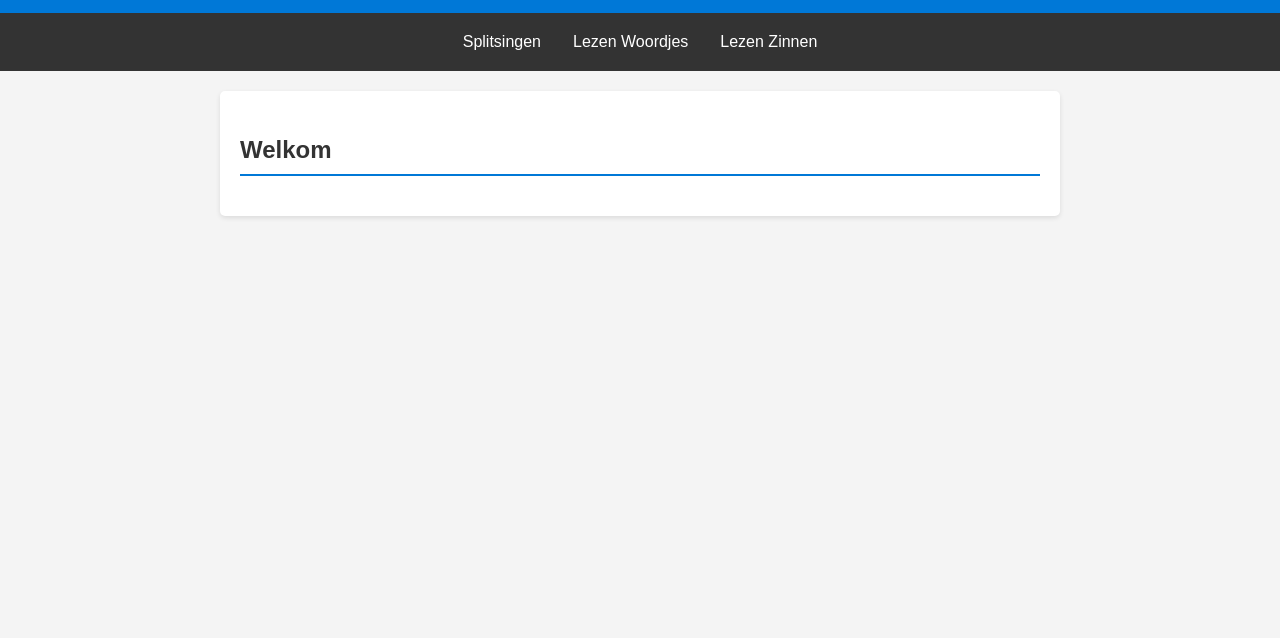
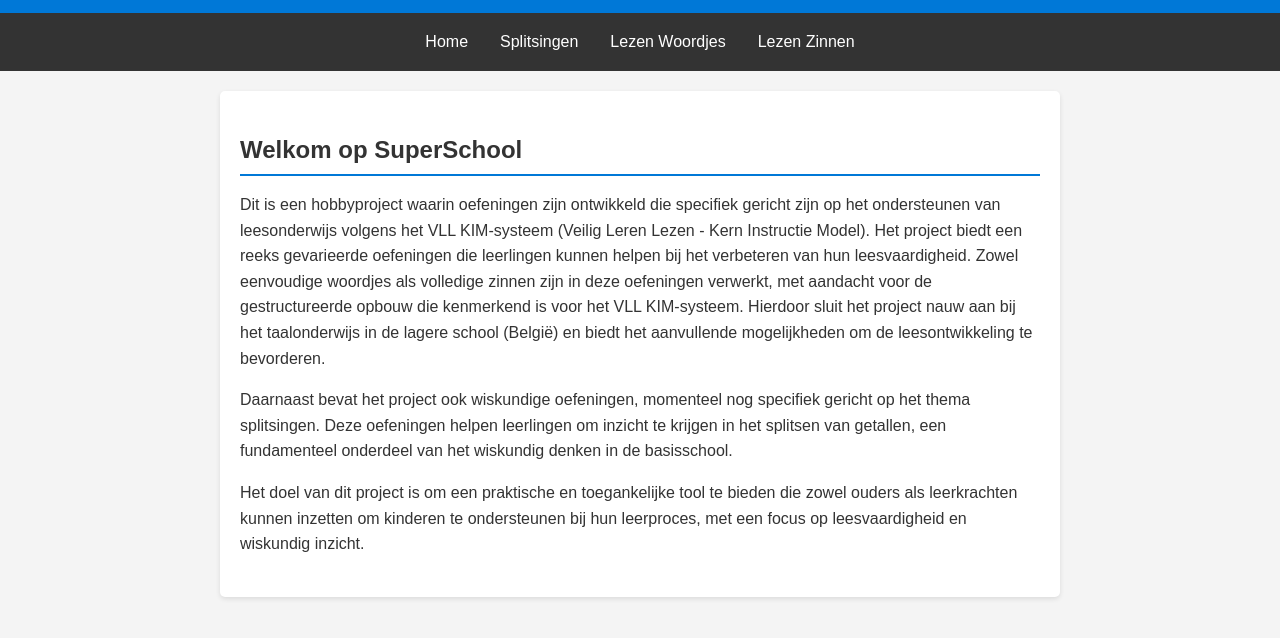
Before and after one commit to tmcls/SuperSchool, a plain HTML site: page index.html in a window 1280 px wide. Shown: the part 70-708 px from the top of the page. Drawn offline with Linux system fonts and the light colour scheme.

Commit message:
Added homepage

```diff
--- a/index.html
+++ b/index.html
@@ -12,6 +12,7 @@
     </header>
     <nav>
         <ul>
+            <li><a href="index.html">Home</a></li>
             <li><a href="splitsingen.html">Splitsingen</a></li>
             <li><a href="reading-words.html">Lezen Woordjes</a></li>
             <li><a href="reading-lines.html">Lezen Zinnen</a></li>
@@ -20,7 +21,27 @@
     <main>
         <section id="splitsingen">
 
-            <h2>Welkom</h2>
+            <h2>Welkom op SuperSchool</h2>
+
+            <p>
+                Dit is een hobbyproject waarin oefeningen zijn ontwikkeld die specifiek gericht zijn op het
+                ondersteunen van leesonderwijs volgens het VLL KIM-systeem (Veilig Leren Lezen - Kern Instructie
+                Model). Het project biedt een reeks gevarieerde oefeningen die leerlingen kunnen helpen bij het
+                verbeteren van hun leesvaardigheid. Zowel eenvoudige woordjes als volledige zinnen zijn in
+                deze oefeningen verwerkt, met aandacht voor de gestructureerde opbouw die kenmerkend is voor
+                het VLL KIM-systeem. Hierdoor sluit het project nauw aan bij het taalonderwijs in de lagere
+                school (België) en biedt het aanvullende mogelijkheden om de leesontwikkeling te bevorderen.
+            </p>
+            <p>
+                Daarnaast bevat het project ook wiskundige oefeningen, momenteel nog specifiek gericht op het
+                thema splitsingen. Deze oefeningen helpen leerlingen om inzicht te krijgen in het splitsen van
+                getallen, een fundamenteel onderdeel van het wiskundig denken in de basisschool.
+            </p>
+            <p>
+                Het doel van dit project is om een praktische en toegankelijke tool te bieden die zowel ouders
+                als leerkrachten kunnen inzetten om kinderen te ondersteunen bij hun leerproces, met een focus
+                op leesvaardigheid en wiskundig inzicht.
+            </p>
 
         </section>
     </main>
```
Also changed, not shown: reading-lines.html (+1 -0 lines), reading-words.html (+1 -0 lines), splitsingen.html (+1 -0 lines).
